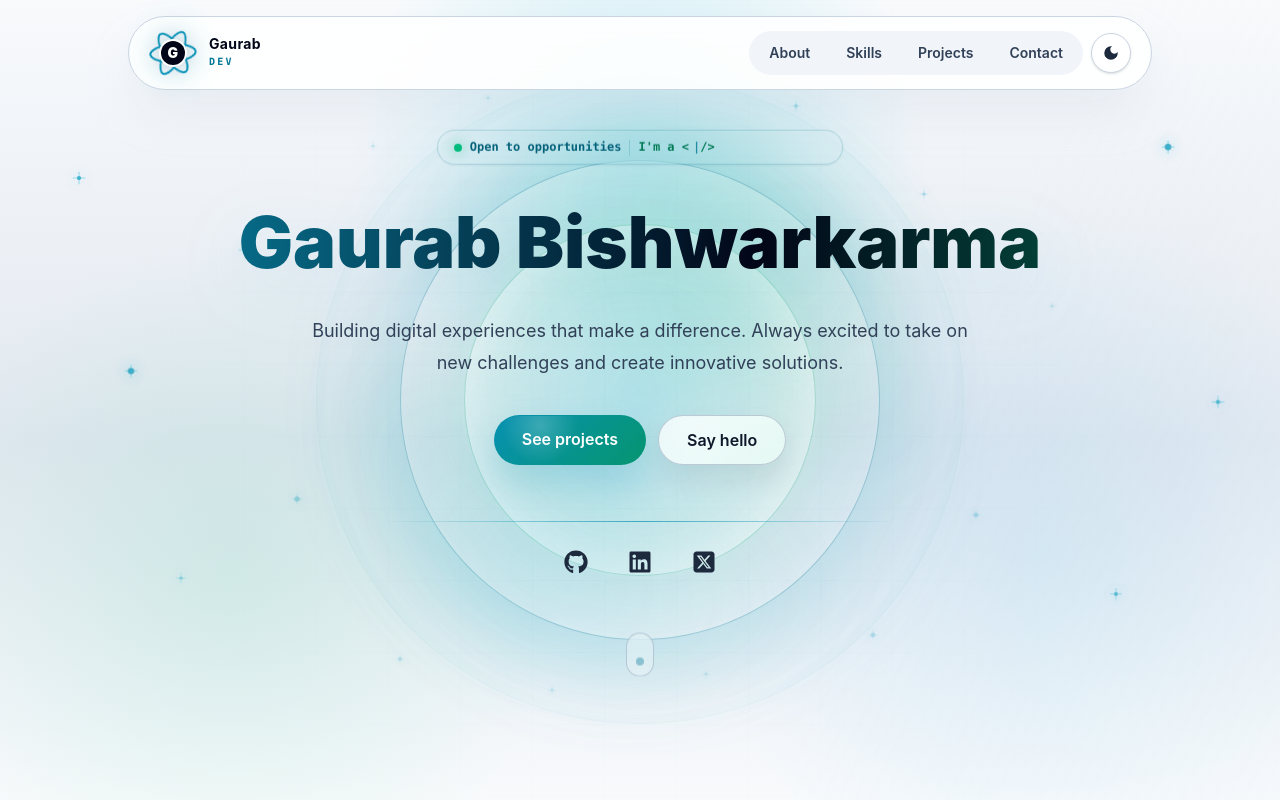
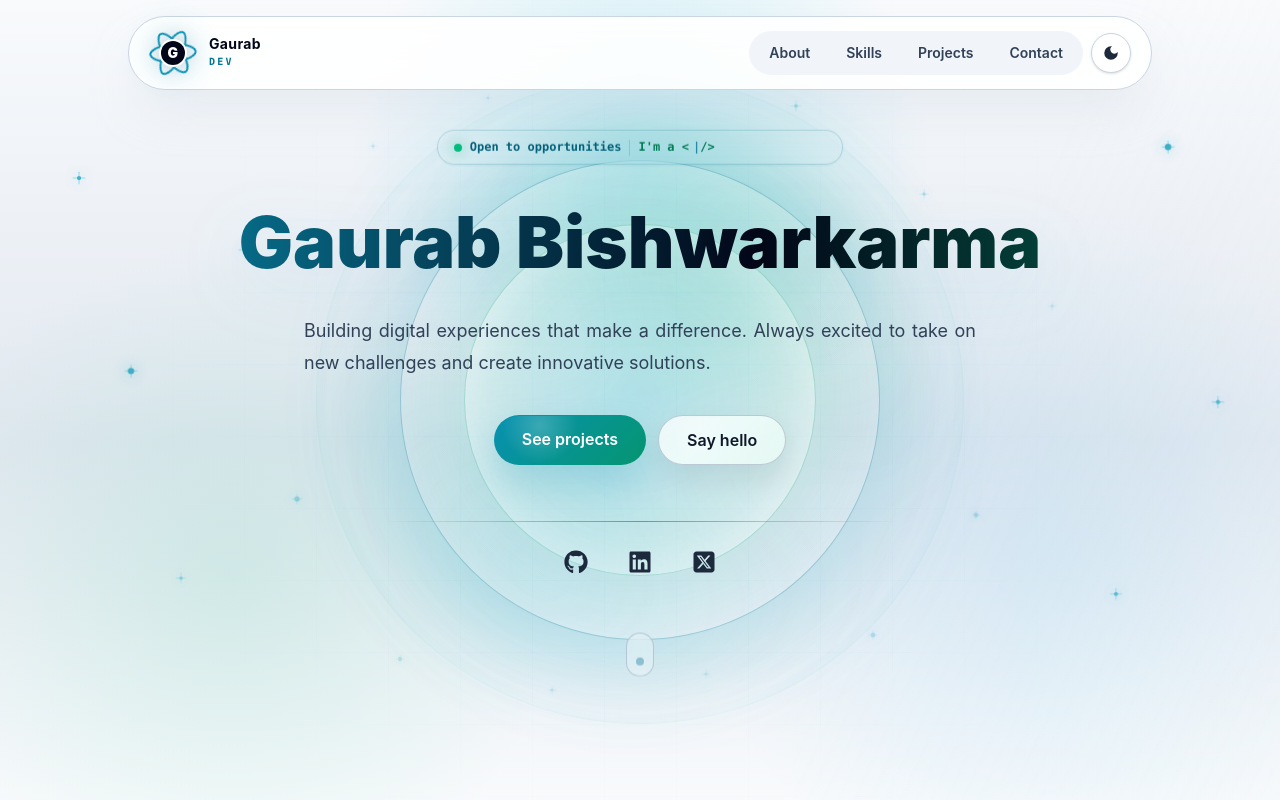
Before and after one commit to gaurabGits/my-portfolio, a React (Vite) app: page / in a window 1280 px wide. Shown: the top 800 px of the page. Built offline with nearby package versions, Linux system fonts and the light colour scheme.

Commit message:
add text justifying

```diff
--- a/src/components/Footer.jsx
+++ b/src/components/Footer.jsx
@@ -93,7 +93,7 @@ function Footer() {
 
           <a
             href="#home"
-            className="inline-flex w-fit items-center gap-1 font-semibold text-slate-700 transition hover:text-cyan-700 dark:text-slate-300 dark:hover:text-cyan-300"
+            className="inline-flex w-fit self-end items-center gap-1 font-semibold text-slate-700 transition hover:text-cyan-700 dark:text-slate-300 dark:hover:text-cyan-300 sm:self-auto"
           >
             Back to top
             <MdKeyboardArrowUp className="text-xl" aria-hidden="true" />
--- a/src/index.css
+++ b/src/index.css
@@ -37,6 +37,11 @@ h3,
 h4,
 span {
   overflow-wrap: anywhere;
+}
+
+p {
+  text-align: justify;
+  text-justify: inter-word;
 }
 
 .footer-root:is(.dark *) {
--- a/src/sections/About.jsx
+++ b/src/sections/About.jsx
@@ -67,7 +67,7 @@ function About() {
           <h2 className="mt-4 text-3xl font-black tracking-tight sm:text-5xl">
             About Me,
           </h2>
-          <p className="mt-5 leading-7 text-slate-700 text-justify dark:text-slate-300 sm:mt-6 sm:leading-8">
+          <p className="mt-5 leading-7 text-slate-700 dark:text-slate-300 sm:mt-6 sm:leading-8">
             I&apos;m a web developer with a passion for crafting engaging and efficient web applications. With a strong foundation in both frontend and backend technologies, I enjoy creating seamless user experiences and solving complex problems. I thrive in collaborative environments and am always eager to learn new skills and stay updated with the latest industry trends. Open to opportunities, on-site work, and remote-first collaboration.
           </p>
           <a
```
